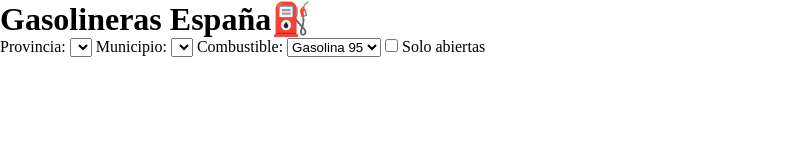
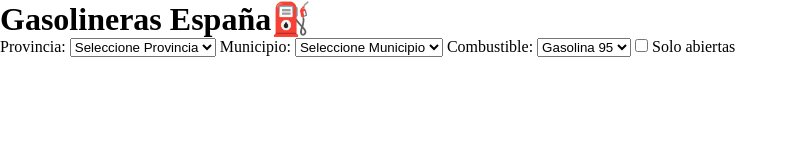
Before and after one commit to ronicleal/API-GASOLINERA, a plain HTML site: page index.html in a window 1280 px wide. Shown: the whole page, without its empty margins (0-798 px from the left). Drawn offline with Linux system fonts and the light colour scheme; no server answers.

Commit message:
🔥Arreglo campos de provincia y municipio index.html

```diff
--- a/index.html
+++ b/index.html
@@ -15,10 +15,14 @@
         <!-- COLUMNA IZQUIERDA -->
         <div class="filtros">
             <label>Provincia:</label>
-            <select id="provincia"></select>
+            <select id="provincia">
+            <option value="">Seleccione Provincia</option>
+            </select>
 
             <label>Municipio:</label>
-            <select id="municipio"></select>
+            <select id="municipio">
+            <option value="">Seleccione Municipio</option>
+            </select>
 
             <label>Combustible:</label>
             <select id="combustible">
--- a/script.js
+++ b/script.js
@@ -1,5 +1,10 @@
 //1-Guardo en variables las url de provincia
 const urlProvincias = "https://sedeaplicaciones.minetur.gob.es/ServiciosRESTCarburantes/PreciosCarburantes/Listados/Provincias/"
+const urlMunicipios = "https://sedeaplicaciones.minetur.gob.es/ServiciosRESTCarburantes/PreciosCarburantes/Listados/MunicipiosPorProvincia/"
+
+
+
+
 
 //2-Funcion para cargar las provincias
 async function cargarProvincias() {
@@ -16,4 +21,17 @@ async function cargarProvincias() {
 
 }
 
+//3-Funcion para cargar los municipios
+async function cargarMunicipios(idProvincia){
+
+
+}
+
+
+
+//Cargar al inicio
 cargarProvincias()
+
+
+//Eventos
+document.getElementById("provincia").addEventListener("change")
```
